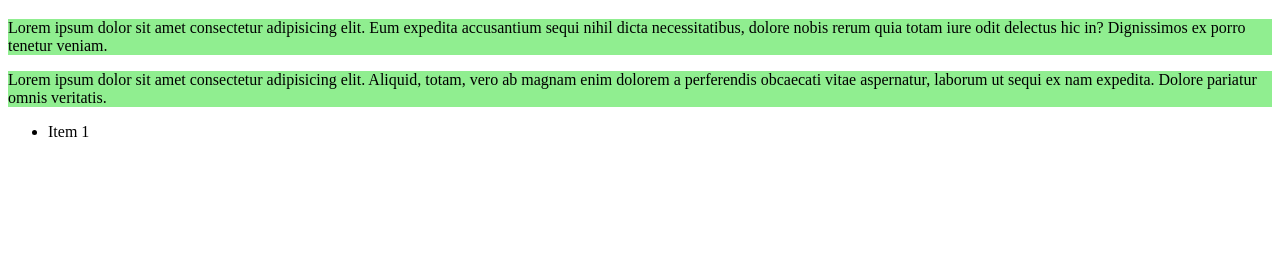
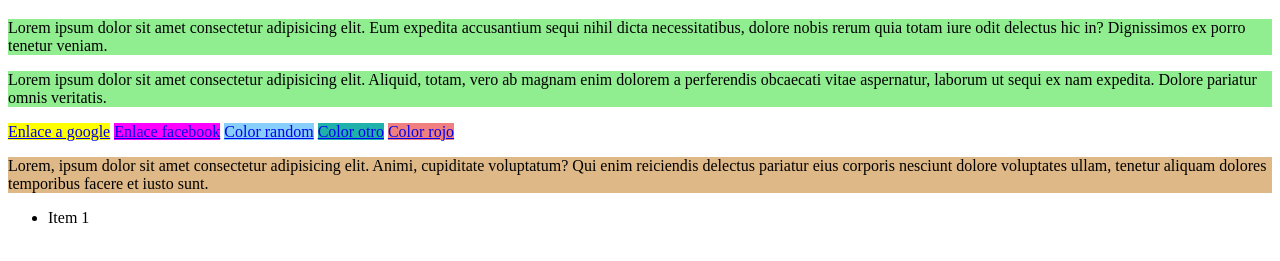
Before and after one commit to sonnymayta/CSS, a plain HTML site: page Selectores/index.html in a window 1280 px wide. Shown: the part 61-322 px from the top of the page. Drawn offline with Linux system fonts and the light colour scheme.

Commit message:
Selectores de atributos

```diff
--- a/Selectores/css/styles.css
+++ b/Selectores/css/styles.css
@@ -7,6 +7,12 @@
       - id > id del elemento (No es recomendable)
       - clase > clase del elemento (es recomendado usarlo)
       - otros atributos
+        [atributo]
+        [atributo=valor]
+        [atributo^=valor] (si empieza con el mismo nombre)
+        [atributo*=valor] (si conincide independientemente donde se encuentre)
+        [atributo$=valor] (si termina por esa palabra)
+        [atributo|=valor] (incluye la palabra y un guion)
   Selectores compuestos:
     - Selectores agrupados
     - Selectores combinados
@@ -44,3 +50,29 @@ li {
 .text {
   background-color: lightgreen;
 }
+
+/* Los estilos se aplican de arriba hacia abajo */
+
+[href] {
+  background-color: magenta;
+}
+
+[href="https://google.com"] {
+  background-color: yellow;
+}
+
+[href^=color] {
+  background-color: lightseagreen;
+}
+
+[href*="modo"] {
+  background-color: lightskyblue;
+}
+
+[href$="rojo"] {
+  background-color: lightcoral;
+}
+
+[lang|="en-GB"] {
+  background-color: burlywood;
+}
--- a/Selectores/index.html
+++ b/Selectores/index.html
@@ -14,6 +14,14 @@
   <p class="text">
     Lorem ipsum dolor sit amet consectetur adipisicing elit. Aliquid, totam, vero ab magnam enim dolorem a perferendis obcaecati vitae aspernatur, laborum ut sequi ex nam expedita. Dolore pariatur omnis veritatis.
   </p>
+  <p>
+    <a href="https://google.com">Enlace a google</a>
+    <a href="https://facebook.com">Enlace facebook</a>
+    <a href="color-modo-random">Color random</a>
+    <a href="color-otro">Color otro</a>
+    <a href="termino-color-rojo">Color rojo</a>
+  </p>
+  <p lang="en-GB">Lorem, ipsum dolor sit amet consectetur adipisicing elit. Animi, cupiditate voluptatum? Qui enim reiciendis delectus pariatur eius corporis nesciunt dolore voluptates ullam, tenetur aliquam dolores temporibus facere et iusto sunt.</p>
   <ul>
     <li>
       Item 1
```
